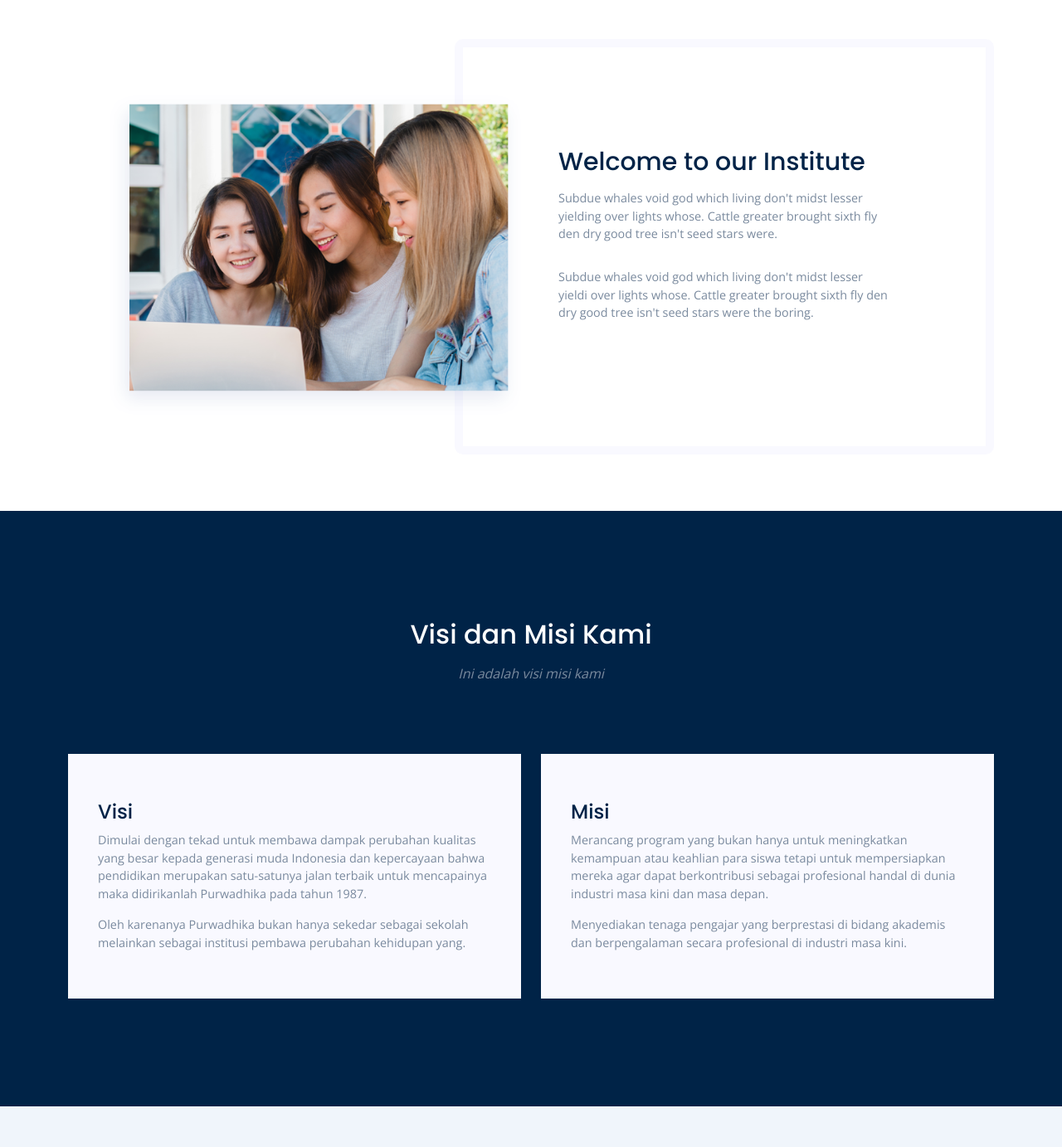
After one commit to nasiikhunamin/mbj-web, a Laravel app: page /profile/tentang-perusahaan in a window 1280 px wide. The commit adds this page. Shown: the part 471-1854 px from the top of the page at 83% size. Run offline with Laravel 10, Linux system fonts and the light colour scheme; some libraries are stand-ins or nearby versions.

Commit message:
add tentang perusahaan

```diff
--- a/public/asset/css/style.css
+++ b/public/asset/css/style.css
@@ -866,6 +866,129 @@
 }
 /*** Contact End ***/
 
+.img-fluid {
+    max-width: 100%;
+    height: auto;
+}
+
+img {
+    vertical-align: middle;
+    border-style: none;
+}
+
+.h_blog_item .h_blog_img {
+    position: relative;
+    z-index: 10;
+    margin-left: 50px;
+}
+
+.h_blog_item .col-lg-6 {
+    vertical-align: middle;
+    align-self: center;
+    margin-top: 0;
+    margin-left: 0;
+}
+
+.h_blog_item .h_blog_text {
+    padding-top: 0px;
+    padding-bottom: 20px;
+}
+
+.h_blog_item .h_blog_text .h_blog_text_inner.right {
+    margin-left: -104px;
+    position: relative;
+    z-index: 1;
+    border: 10px solid #f9f9ff;
+}
+
+.h_blog_item .h_blog_text .h_blog_text_inner.left {
+    position: relative;
+    z-index: 2;
+}
+
+.h_blog_item .h_blog_text .h_blog_text_inner {
+    background: #fff;
+    padding: 120px 115px;
+    border-radius: 10px;
+}
+
+.h_blog_item .h_blog_text .h_blog_text_inner h4 {
+    color: #002347;
+    font-size: 30px;
+    margin-bottom: 15px;
+}
+
+.h_blog_item .h_blog_text .h_blog_text_inner p {
+    margin-bottom: 30px;
+}
+
+@media (max-width: 991px) {
+    .h_blog_item .h_blog_img {
+        margin-left: 0px;
+        margin-top: 0px;
+    }
+}
+
+@media (max-width: 991px) {
+    .h_blog_item .h_blog_maps {
+        margin-left: 0px;
+        margin-top: 0px;
+    }
+}
+
+@media (max-width: 991px) {
+    .h_blog_item .h_blog_text .h_blog_text_inner.right {
+        margin-left: 0px;
+        margin-top: 0px;
+    }
+}
+
+@media (max-width: 991px) {
+    .h_blog_item .h_blog_text .h_blog_text_inner {
+        padding: 30px 15px;
+    }
+}
+
+.feature_area {
+    padding-bottom: 100px;
+}
+
+.section_gap_top {
+    padding-top: 130px;
+}
+
+.title-bg {
+    background: #002347;
+}
+
+.main_title {
+    text-align: center;
+    margin-bottom: 85px;
+}
+
+.main_title p {
+    font-size: 16px;
+    margin-bottom: 0px;
+    font-style: italic;
+}
+
+.single_feature {
+    position: relative;
+    background: #f9f9ff;
+    padding: 40px 36px;
+    margin-bottom: 30px;
+    -webkit-transition: all 0.3s ease 0s;
+    -moz-transition: all 0.3s ease 0s;
+    -o-transition: all 0.3s ease 0s;
+    transition: all 0.3s ease 0s;
+}
+
+@media (min-width: 1200px) {
+    .container {
+        max-width: 1140px;
+    }
+}
+
 
 /*** Footer Start ***/
 .footer {
--- a/resources/views/layouts/navbar.blade.php
+++ b/resources/views/layouts/navbar.blade.php
@@ -3,30 +3,47 @@
     <nav class="navbar navbar-expand-lg navbar-light bg-white px-4 px-lg-5 py-3 py-lg-0">
         <a href="" class="navbar-brand p-0">
             <h4 class="display-5 text-secondary m-0"><img src="{{ asset('asset/img/mjb-logo.png')}}" class="img-fluid" alt=""></h4>
-            <!-- <img src="img/logo.png" alt="Logo"> -->
         </a>
         <button class="navbar-toggler" type="button" data-bs-toggle="collapse" data-bs-target="#navbarCollapse">
             <span class="fa fa-bars"></span>
         </button>
         <div class="collapse navbar-collapse" id="navbarCollapse">
             <div class="navbar-nav ms-auto py-0">
-                <a href="index.html" class="nav-item nav-link active">Home</a>
-                <a href="about.html" class="nav-item nav-link">About</a>
-                <a href="service.html" class="nav-item nav-link">Service</a>
+                <a href="{{ route('home') }}" class="nav-item nav-link active">Home</a>
                 <div class="nav-item dropdown">
-                    <a href="#" class="nav-link" data-bs-toggle="dropdown"><span class="dropdown-toggle">Pages</span></a>
+                    <a href="#" class="nav-link" data-bs-toggle="dropdown"><span class="dropdown-toggle">Profile</span></a>
                     <div class="dropdown-menu m-0">
-                        <a href="feature.html" class="dropdown-item">Feature</a>
-                        <a href="countries.html" class="dropdown-item">Countries</a>
-                        <a href="testimonial.html" class="dropdown-item">Testimonial</a>
-                        <a href="training.html" class="dropdown-item">Training</a>
-                        <a href="404.html" class="dropdown-item">404 Page</a>
+                        <a href="{{ route('profile.tentang-perusahaan') }}" class="dropdown-item">Tentang Perusahaan</a>
+                        <a href="{{ route('profile.legalitas') }}" class="dropdown-item">Legalitas</a>
+                        <a href="{{ route('profile.izin-so') }}" class="dropdown-item">Izin SO</a>
+                        <a href="{{ route('profile.struktur-organisasi') }}" class="dropdown-item">Struktur Organisasi</a>
+                        <a href="{{ route('profile.lokasi-pendidikan') }}" class="dropdown-item">Lokasi Pendidikan</a>
                     </div>
                 </div>
-                <a href="contact.html" class="nav-item nav-link">Contact</a>
+                <div class="nav-item dropdown">
+                    <a href="#" class="nav-link" data-bs-toggle="dropdown"><span class="dropdown-toggle">Informasi</span></a>
+                    <div class="dropdown-menu m-0">
+                        <a href="{{ route('informasi.pendaftaran') }}" class="dropdown-item">Pendaftaran</a>
+                        <a href="{{ route('informasi.prospek-karir') }}" class="dropdown-item">Prospek Karir</a>
+                        <a href="{{ route('informasi.apa-yang-dipelajari') }}" class="dropdown-item">Apa yang Dipelajari</a>
+                        <a href="{{ route('informasi.fasilitas') }}" class="dropdown-item">Fasilitas</a>
+                        <a href="{{ route('informasi.sertifikasi') }}" class="dropdown-item">Sertifikasi</a>
+                        <a href="{{ route('informasi.perbedaan-magang-tokutei-ginou') }}" class="dropdown-item">Perbedaan Magang & Tokutei Ginou</a>
+                        <a href="{{ route('informasi.biaya-hidup-di-jepang') }}" class="dropdown-item">Biaya Hidup di Jepang</a>
+                    </div>
+                </div>
+                <div class="nav-item dropdown">
+                    <a href="#" class="nav-link" data-bs-toggle="dropdown"><span class="dropdown-toggle">Komunitas</span></a>
+                    <div class="dropdown-menu m-0">
+                        <a href="{{ route('komunitas.testimoni-alumni') }}" class="dropdown-item">Testimoni Alumni</a>
+                        <a href="{{ route('komunitas.galeri') }}" class="dropdown-item">Galeri</a>
+                        <a href="{{ route('komunitas.faq') }}" class="dropdown-item">FAQ</a>
+                        <a href="{{ route('komunitas.proses-pindah-kerja') }}" class="dropdown-item">Proses Pindah Kerja</a>
+                    </div>
+                </div>
             </div>
 
-            <a href="" class="btn btn-primary border-secondary rounded-pill py-2 px-4 px-lg-3 mb-3 mb-md-3 mb-lg-0">Daftar Sekarang!</a>
+            <a href="{{ route('daftar') }}" class="btn btn-primary border-secondary rounded-pill py-2 px-4 px-lg-3 mb-3 mb-md-3 mb-lg-0">Daftar Sekarang!</a>
         </div>
     </nav>
 </div>
--- /dev/null
+++ b/resources/views/pages/profile/tentang-perusahaan.blade.php
@@ -0,0 +1,124 @@
+@extends('layouts.master')
+@section('content')
+
+<!-- Header Start -->
+<div class="container-fluid bg-breadcrumb">
+    <div class="container text-center py-5" style="max-width: 900px;">
+        <h3 class="text-white display-3 mb-4 wow fadeInDown" data-wow-delay="0.1s">Tentang Perusahaan</h1>
+        <ol class="breadcrumb justify-content-center text-white mb-0 wow fadeInDown" data-wow-delay="0.3s">
+            <li class="breadcrumb-item"><a href="index.html" class="text-white">Home</a></li>
+            <li class="breadcrumb-item"><a href="#" class="text-white">Profile</a></li>
+            <li class="breadcrumb-item active text-secondary">Tentang Perusahaan</li>
+        </ol>
+    </div>
+</div>
+<!-- Header End -->
+
+<!-- About Start -->
+<div class="container-fluid overflow-hidden py-5">
+    <div class="container">
+        <div class="row h_blog_item">
+          <div class="col-lg-6">
+            <div class="h_blog_img">
+              <img class="img-fluid" src="{{ asset('asset/img/about.png') }}" alt="">
+            </div>
+          </div>
+          <div class="col-lg-6">
+            <div class="h_blog_text">
+              <div class="h_blog_text_inner left right">
+                <h4>Welcome to our Institute</h4>
+                <p>
+                  Subdue whales void god which living don't midst lesser
+                  yielding over lights whose. Cattle greater brought sixth fly
+                  den dry good tree isn't seed stars were.
+                </p>
+                <p>
+                  Subdue whales void god which living don't midst lesser yieldi
+                  over lights whose. Cattle greater brought sixth fly den dry
+                  good tree isn't seed stars were the boring.
+                </p>
+              </div>
+            </div>
+          </div>
+        </div>
+    </div>
+</div>
+<section class="feature_area section_gap_top title-bg">
+    <div class="container">
+      <div class="row justify-content-center">
+        <div class="col-lg-5">
+          <div class="main_title">
+            <h2 class="mb-3 text-white">Visi dan Misi Kami</h2>
+            <p>
+              Ini adalah visi misi kami
+            </p>
+          </div>
+        </div>
+      </div>
+      <div class="row">
+        <div class="col-lg-6 col-md-6 col-sm-12">
+          <div class="single_feature">
+            <div class="icon"><span class="flaticon-student"></span></div>
+            <div class="desc">
+              <h4 class="mt-3 mb-2">Visi</h4>
+              <p>
+                Dimulai dengan tekad untuk membawa dampak perubahan kualitas yang besar kepada generasi muda Indonesia dan kepercayaan bahwa pendidikan merupakan satu-satunya jalan terbaik untuk mencapainya maka didirikanlah Purwadhika pada tahun 1987.
+              </p>
+              <p>
+                Oleh karenanya Purwadhika bukan hanya sekedar sebagai sekolah melainkan sebagai institusi pembawa perubahan kehidupan yang.
+              </p>
+            </div>
+          </div>
+        </div>
+
+        <div class="col-lg-6 col-md-6 col-sm-12">
+          <div class="single_feature">
+            <div class="icon"><span class="flaticon-book"></span></div>
+            <div class="desc">
+              <h4 class="mt-3 mb-2">Misi</h4>
+              <p>
+                Merancang program yang bukan hanya untuk meningkatkan kemampuan atau keahlian para siswa tetapi untuk mempersiapkan mereka agar dapat berkontribusi sebagai profesional handal di dunia industri masa kini dan masa depan.
+              </p>
+              <p>
+                Menyediakan tenaga pengajar yang berprestasi di bidang akademis dan berpengalaman secara profesional di industri masa kini.
+              </p>
+            </div>
+          </div>
+        </div>
+      </div>
+    </div>
+</section>
+
+<!-- Training Start -->
+<div class="container-fluid training overflow-hidden bg-light py-5">
+    <div class="container py-5">
+        <div class="row h_blog_item">
+            <div class="col-lg-6">
+              <div class="h_blog_text">
+                <div class="h_blog_text_inner left right">
+                  <h4>Kunjungi Kami</h4>
+                  <h6>Head Office</h6>
+                  <p>
+                    Jl. Taman Buah Boulevard No.003 Puribeta, RT.004/RW.2, Larangan Utara, Kec. Larangan, Kota Tangerang, Banten 15154
+                  </p>
+                </div>
+              </div>
+            </div>
+            <div class="col-lg-6">
+                <div class="h_blog_maps">
+                    <iframe src="https://www.google.com/maps/embed?pb=!1m18!1m12!1m3!1d495.7784891288964!2d106.72222011026852!3d-6.233658524462916!2m3!1f0!2f0!3f0!3m2!1i1024!2i768!4f13.1!3m3!1m2!1s0x2e69fa09d1d75bcf%3A0xa0c16a498c397606!2sPuri%20Beta%202%20Taman%20Buah!5e0!3m2!1sid!2sid!4v1723369381374!5m2!1sid!2sid"
+                        width="100%" height="430" style="border:0;" allowfullscreen="" loading="lazy" referrerpolicy="no-referrer-when-downgrade">
+                    </iframe>
+                </div>
+            </div>
+
+          </div>
+
+    </div>
+</div>
+<!-- Training End -->
+
+
+<!-- About End -->
+
+@endsection
--- a/routes/web.php
+++ b/routes/web.php
@@ -15,4 +15,82 @@ use Illuminate\Support\Facades\Route;
 
 Route::get('/', function () {
     return view('pages.home');
+})->name('home');
+
+// Profile Routes
+Route::prefix('profile')->group(function () {
+    Route::get('/tentang-perusahaan', function () {
+        return view('pages.profile.tentang-perusahaan');
+    })->name('profile.tentang-perusahaan');
+
+    Route::get('/legalitas', function () {
+        return view('pages.profile.legalitas');
+    })->name('profile.legalitas');
+
+    Route::get('/izin-so', function () {
+        return view('pages.profile.izin-so');
+    })->name('profile.izin-so');
+
+    Route::get('/struktur-organisasi', function () {
+        return view('pages.profile.struktur-organisasi');
+    })->name('profile.struktur-organisasi');
+
+    Route::get('/lokasi-pendidikan', function () {
+        return view('pages.profile.lokasi-pendidikan');
+    })->name('profile.lokasi-pendidikan');
 });
+
+// Informasi Routes
+Route::prefix('informasi')->group(function () {
+    Route::get('/pendaftaran', function () {
+        return view('pages.informasi.pendaftaran');
+    })->name('informasi.pendaftaran');
+
+    Route::get('/prospek-karir', function () {
+        return view('pages.informasi.prospek-karir');
+    })->name('informasi.prospek-karir');
+
+    Route::get('/apa-yang-dipelajari', function () {
+        return view('pages.informasi.apa-yang-dipelajari');
+    })->name('informasi.apa-yang-dipelajari');
+
+    Route::get('/fasilitas', function () {
+        return view('pages.informasi.fasilitas');
+    })->name('informasi.fasilitas');
+
+    Route::get('/sertifikasi', function () {
+        return view('pages.informasi.sertifikasi');
+    })->name('informasi.sertifikasi');
+
+    Route::get('/perbedaan-magang-tokutei-ginou', function () {
+        return view('pages.informasi.perbedaan-magang-tokutei-ginou');
+    })->name('informasi.perbedaan-magang-tokutei-ginou');
+
+    Route::get('/biaya-hidup-di-jepang', function () {
+        return view('pages.informasi.biaya-hidup-di-jepang');
+    })->name('informasi.biaya-hidup-di-jepang');
+});
+
+// Komunitas Routes
+Route::prefix('komunitas')->group(function () {
+    Route::get('/testimoni-alumni', function () {
+        return view('pages.komunitas.testimoni-alumni');
+    })->name('komunitas.testimoni-alumni');
+
+    Route::get('/galeri', function () {
+        return view('pages.komunitas.galeri');
+    })->name('komunitas.galeri');
+
+    Route::get('/faq', function () {
+        return view('pages.komunitas.faq');
+    })->name('komunitas.faq');
+
+    Route::get('/proses-pindah-kerja', function () {
+        return view('pages.komunitas.proses-pindah-kerja');
+    })->name('komunitas.proses-pindah-kerja');
+});
+
+// Daftar Sekarang Route
+Route::get('/daftar', function () {
+    return view('pages.daftar');
+})->name('daftar');
```
Also changed, not shown: public/asset/img/about.png (added), resources/views/pages/daftar.blade.php (added), resources/views/pages/profile/izin-so.blade.php (added), resources/views/pages/profile/legalitas.blade.php (added), resources/views/pages/profile/lokasi-pendidikan.blade.php (added), resources/views/pages/profile/struktur-organisasi.blade.php (added).
